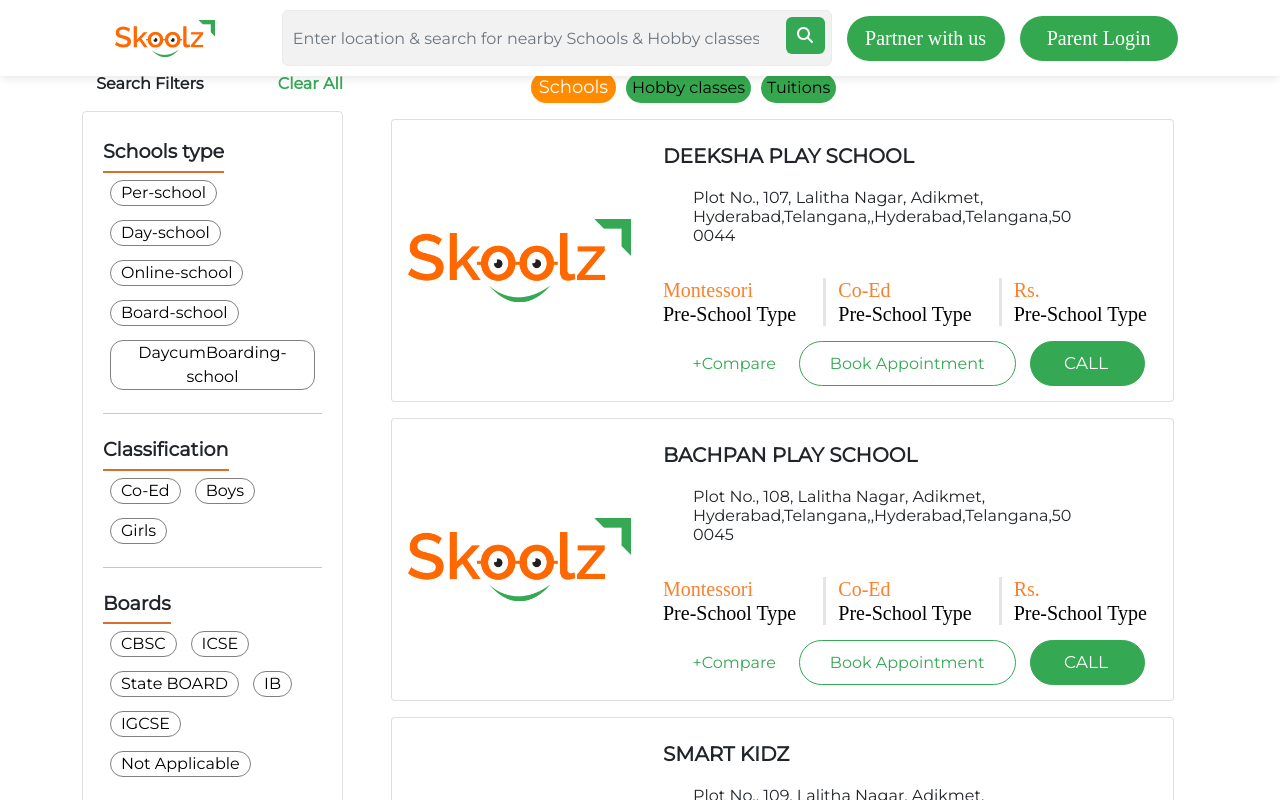
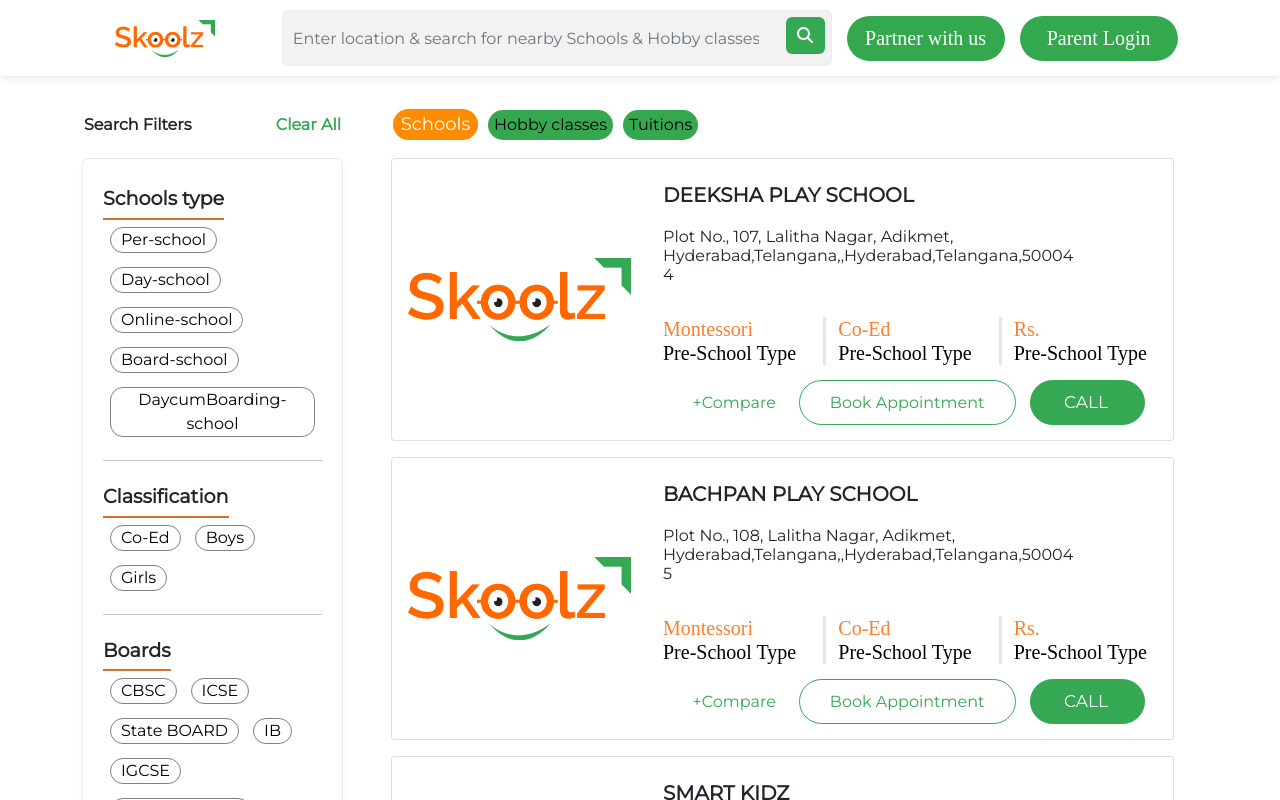
Before and after one commit to MouliChand01/SkoolzReactApplication, a React (Create React App) app: page / in a window 1280 px wide. Shown: the top 800 px of the page. Built offline with nearby package versions, Linux system fonts and the light colour scheme.

Commit message:
alignment chages

```diff
--- a/src/component/SearchSchools/CardComponent/CardComponent.css
+++ b/src/component/SearchSchools/CardComponent/CardComponent.css
@@ -140,7 +140,8 @@
 }
 
 .buttons{
-   padding: 0px 10px;
+   padding: 2px 10px;
+   text-align: left;
 }
 
 .schoolDetails h5{
@@ -149,8 +150,9 @@
 
 .schoolDetails h6{
     padding-right: 90px;
-    margin: 20px 0px 32px 30px;
+    margin: 20px 0px 32px 0px;
 }
+
 @media screen and (max-width: 991px){
     .grid{
         margin-top:200px;
--- a/src/component/SearchSchools/CardComponent/CardComponent.js
+++ b/src/component/SearchSchools/CardComponent/CardComponent.js
@@ -1,4 +1,4 @@
-import React,{useState} from "react";
+import React, { useState } from "react";
 import skoolslogo from "../../../Assets/Images/skoolz.PNG"
 import "./CardComponent.css"
 
@@ -106,12 +106,11 @@
                                             <img className="img-fluid px-2" src={skoolslogo} />
                                         </div>
                                         <div className="col-lg-8">
-
                                             <div className='schoolDetails mt-3 mb-2'>
                                                 <h5>{data.schoolname}</h5>
                                                 <h6>{data.address}</h6>
                                                 <div className='row'>
-                                            <div className='col-6 col-lg-4 starIcon'>
+                                                    <div className='col-6 col-lg-4  starIcon'>
                                                         Montessori
                                                         <br />
                                                         <span style={{ "color": "black" }}>Pre-School Type</span>
--- a/src/component/SearchSchools/SearchSchools.css
+++ b/src/component/SearchSchools/SearchSchools.css
@@ -1,3 +1,9 @@
 .grid{
-    position: relative;
+    margin-top: 35px;
 }
+
+@media only screen and (max-width: 768px) {
+    .grid{
+        margin-top: 100px;
+    }
+}
--- a/src/component/SearchSchools/SideListFilter/SideListFilter.css
+++ b/src/component/SearchSchools/SideListFilter/SideListFilter.css
@@ -21,6 +21,8 @@
 }
 .searchFilters {
     font-weight: 600;
+    padding: 6px 2px;
+    text-align: left;
 
 }
 .searchFilters .clearFilters{
@@ -33,13 +35,22 @@
 .filterCard{
     margin: 15px 0px 0px 0px;
     text-align: left;
+
 }
 .adds{
     height: 150px;
 }
 .sidebar-card{
+    background: #fff;
+    /* padding: 34px 0 2px; */
     padding: 20px;
     border: 1px solid rgba(0,0,0,.125);
     border-radius: 0.25rem;
+    box-shadow: 0px 4px 4px rgb(149 149 149 / 10%);
+    border: 1px solid #EAEAEA;
+    border-radius: 6px;
 
 }
+/* .fix-sidebar{
+position: fixed;
+} */
```
Also changed, not shown: src/component/SearchSchools/SideListFilter/SideListFilter.js (+12 -1 lines). Lines whose indentation alone changed are shown as unchanged.
